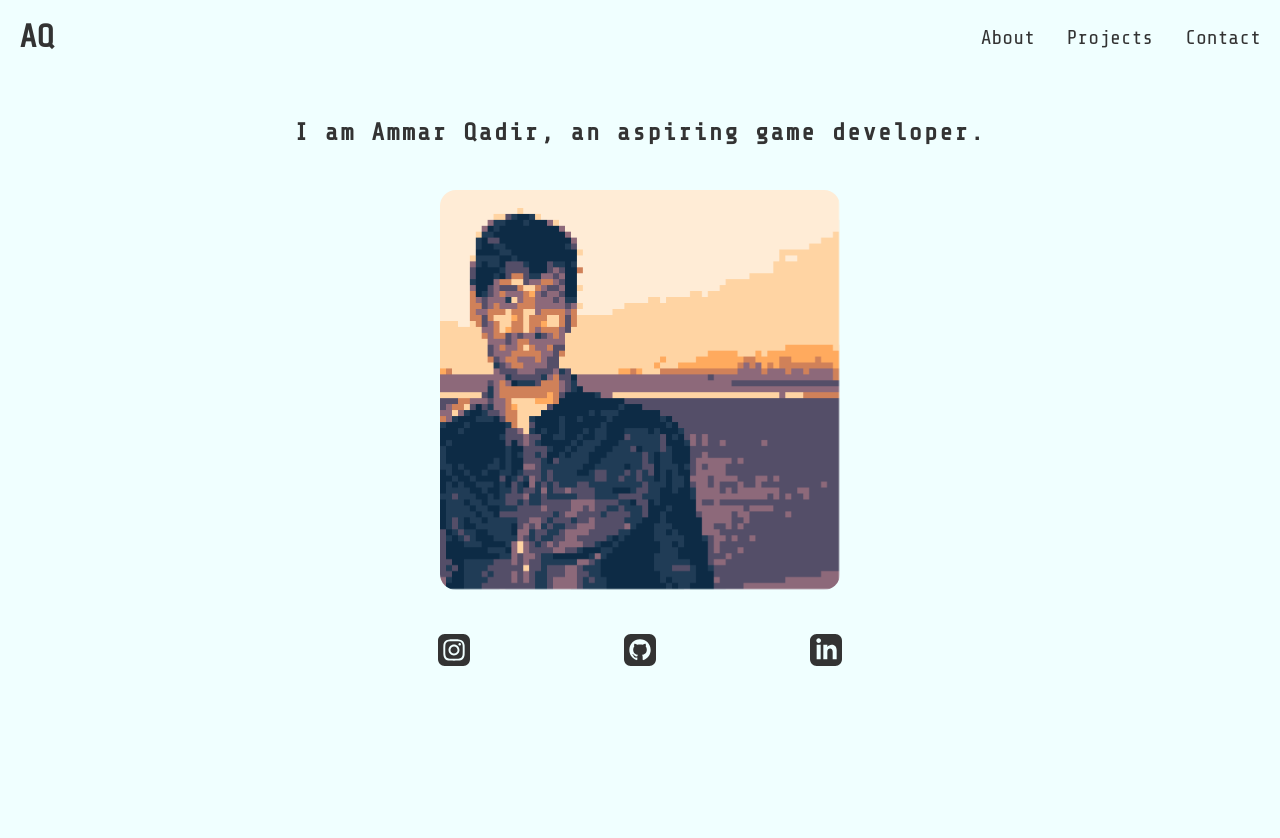
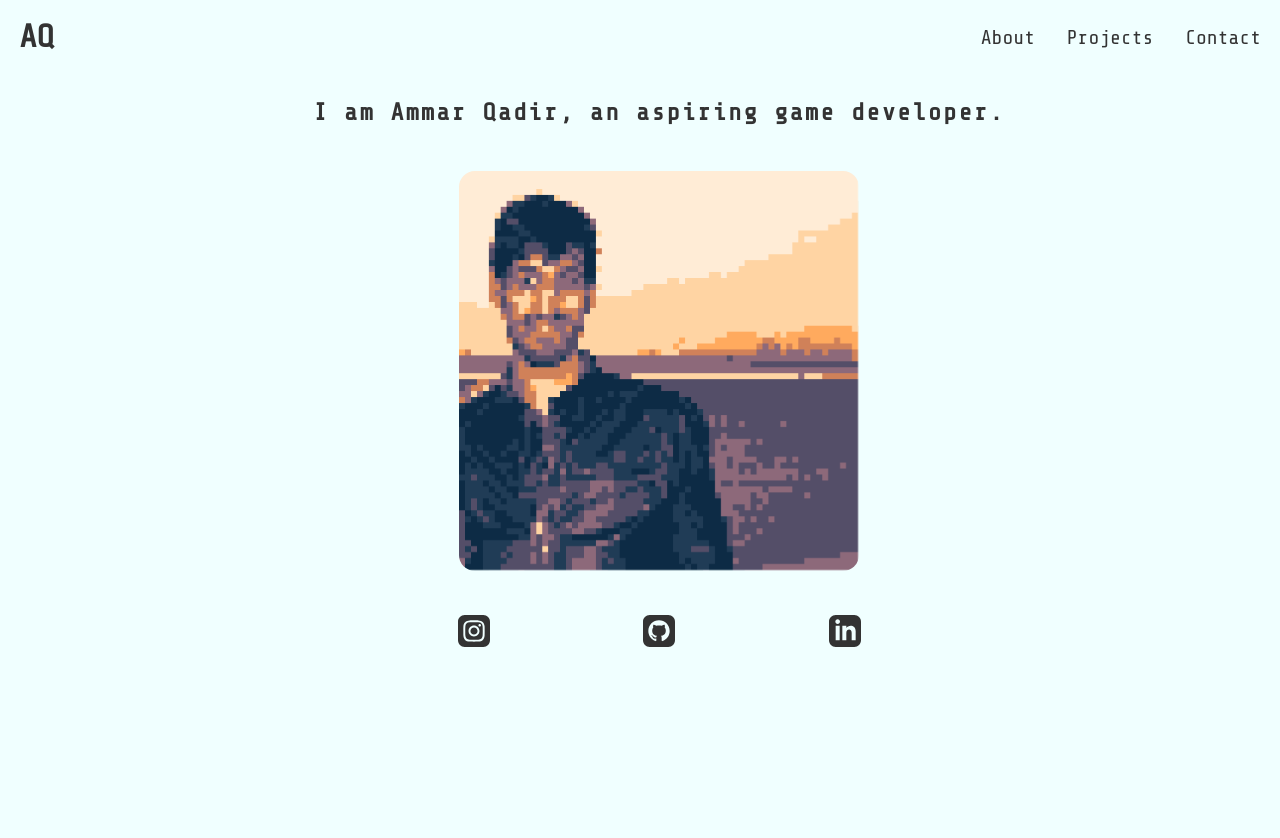
Before and after one commit to ammarqd/ammarqd.github.io, a PHP site: page / in a window 1280 px wide. Before the commit the page ends 666 px from the top, so only its background shows below. Run offline with PHP 8.4, Linux system fonts and the light colour scheme.

Commit message:
Update style.css

```diff
--- a/style.css
+++ b/style.css
@@ -13,6 +13,7 @@ body {
 
 #main-wrapper {
     min-height: 100vh;
+    padding: 1.5%;
 }
 
 p {
@@ -32,8 +33,7 @@ h1 a:hover {
 }
 
 header {
-    width: 97%;
-    padding: 1.5%;
+    width: 100%;
     display: flex;
     justify-content: space-between;
     align-items: center;
```
